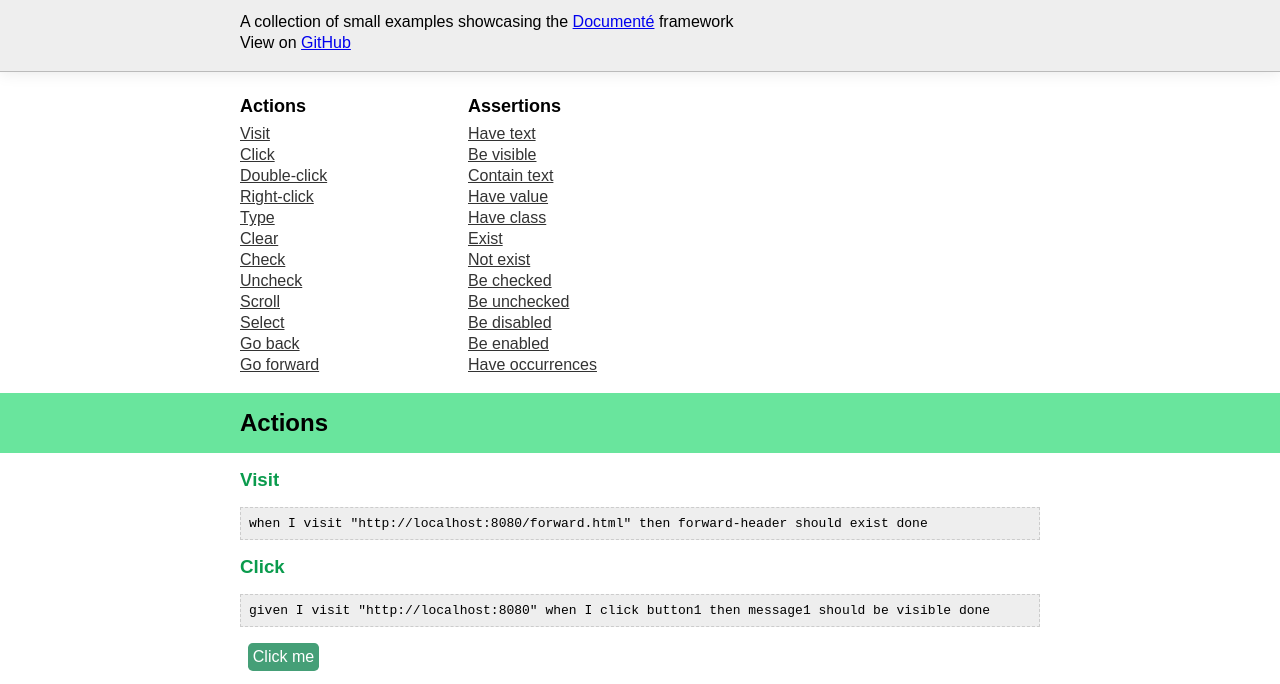
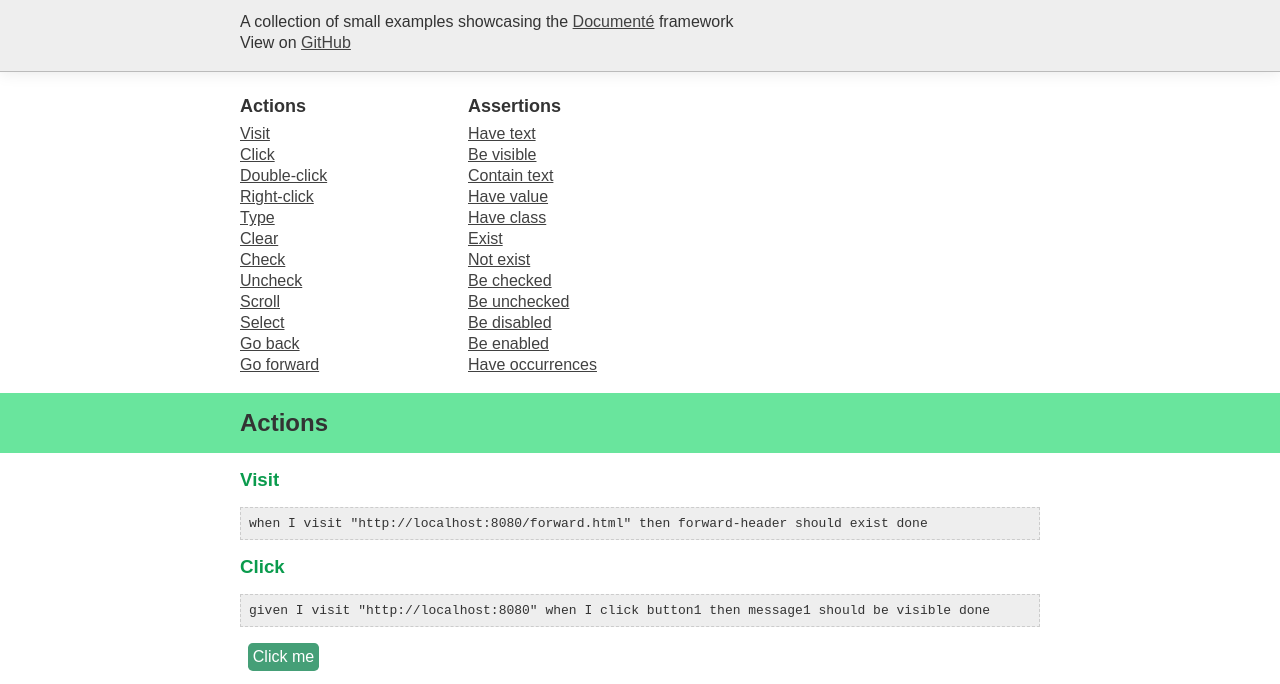
Before and after one commit to documente/kitchen-sink, a website: page docs/index.html in a window 1280 px wide. Shown: the part 56-740 px from the top of the page. Drawn offline with Linux system fonts and the light colour scheme.

Commit message:
Update links color

```diff
--- a/docs/style.css
+++ b/docs/style.css
@@ -1,5 +1,6 @@
 body {
     font-family: sans-serif;
+    color: #333;
 }
 
 body, html {
@@ -44,8 +45,11 @@ nav {
 
 nav a {
     display: block;
-    color: #333;
     margin-bottom: 3px;
+}
+
+a {
+    color: #414141;
 }
 
 nav a:hover {
```
